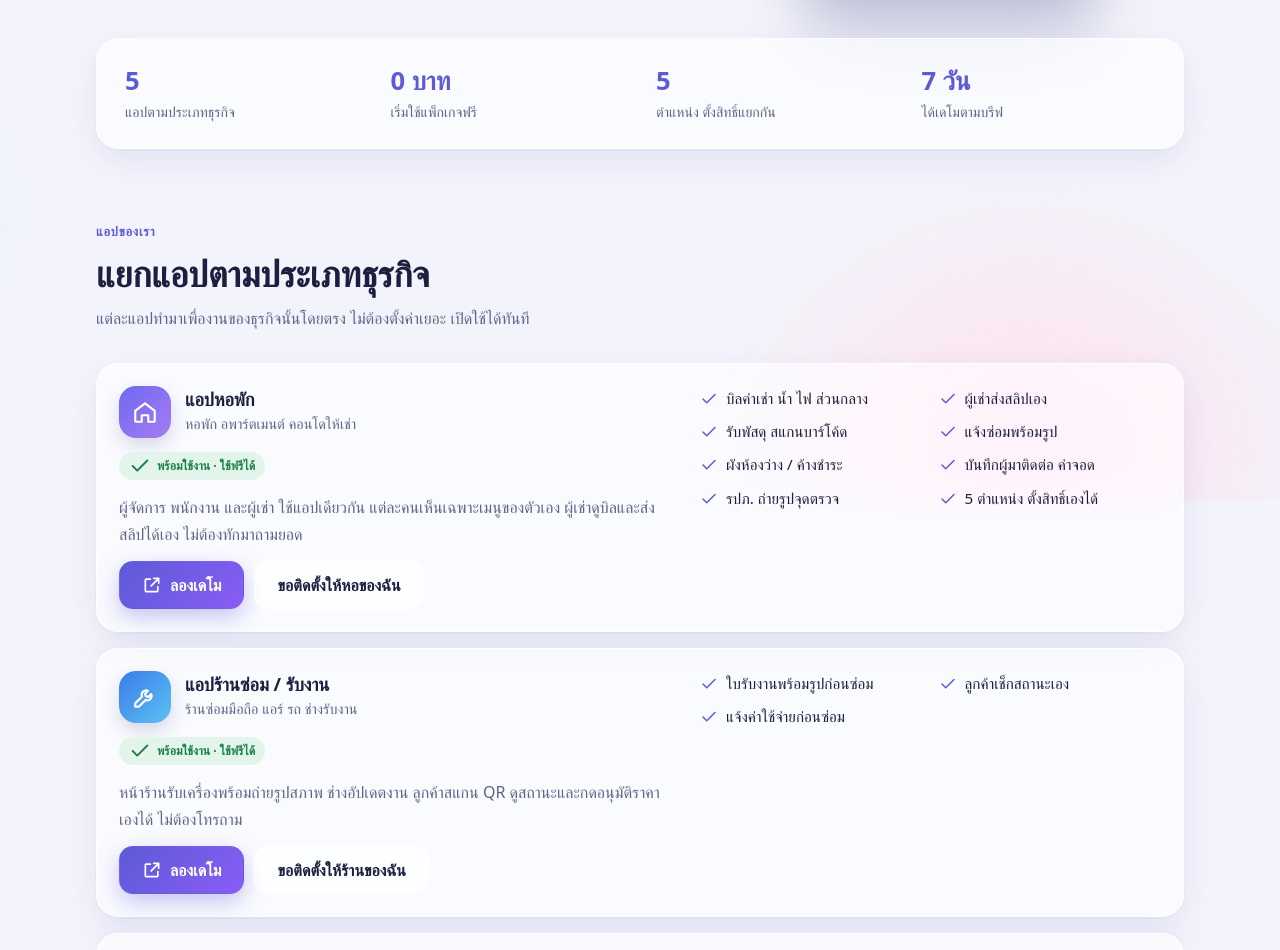
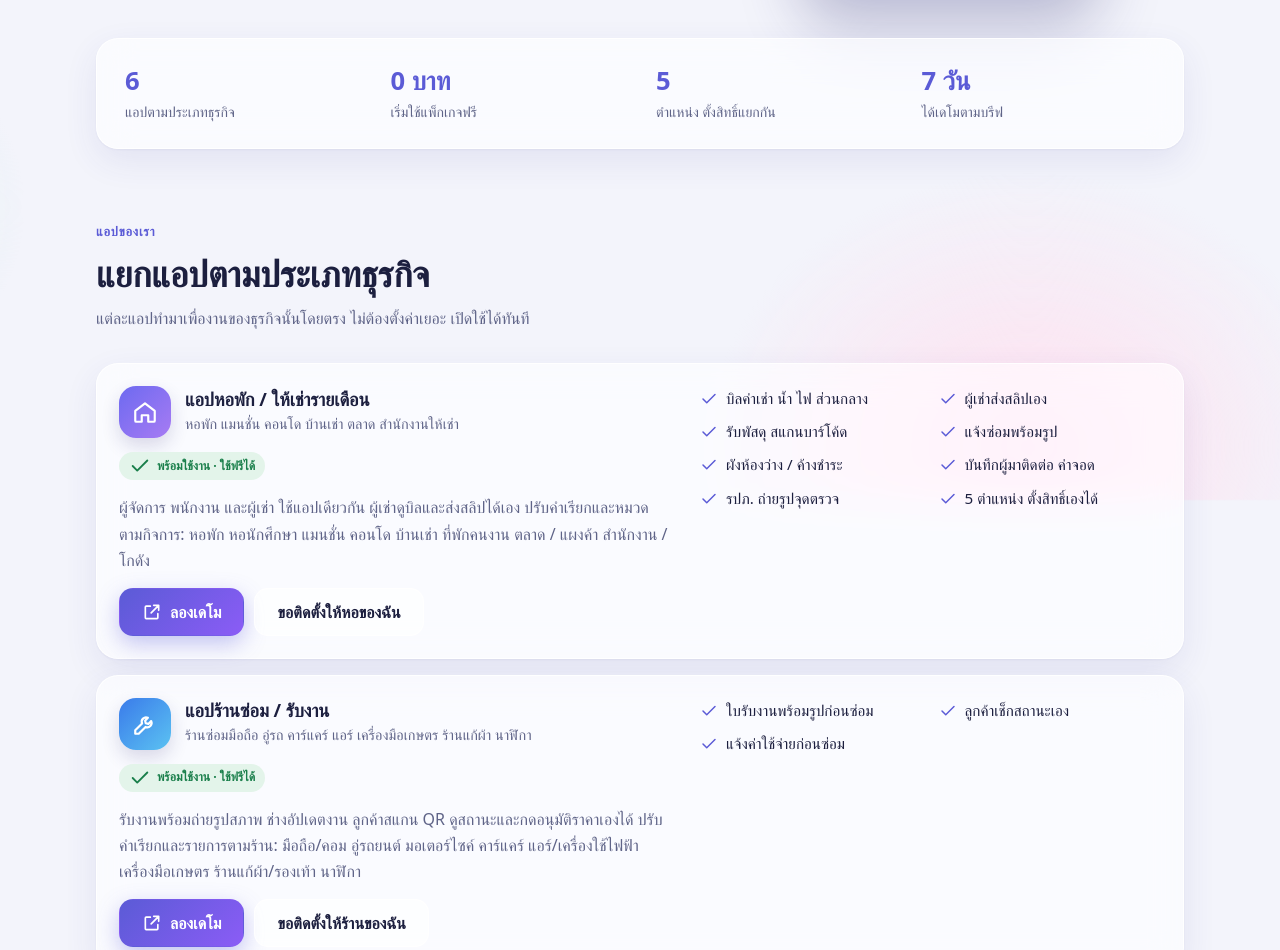
Before and after one commit to asuraphongapps54-prog/asuraphongapps54-prog.github.io, a plain HTML site: page index.html in a window 1280 px wide. Shown: the part 574-1524 px from the top of the page. Drawn offline with Linux system fonts and the light colour scheme; a web font is replaced by a local one.

Commit message:
Add files via upload

```diff
--- a/index.html
+++ b/index.html
@@ -341,34 +341,37 @@ const CONFIG = {
   briefDays: 7,                               // ส่งเดโมให้ลองภายในกี่วัน
   price: { pro: '359', proNote: 'ซื้อขาด จ่ายครั้งเดียว · 1 รหัส ใช้ได้ 1 กิจการ · ปรับแต่งให้เข้ากับธุรกิจฟรี 2 ครั้ง (ตอนซื้อ และหลังใช้งาน 1 เดือน)', ma: '', ultimate: '' },   // เว้นว่าง = "สอบถามราคา" เช่น pro: '2,990'
   apps: [
-    { id:'dorm', name:'แอปหอพัก', for:'หอพัก อพาร์ตเมนต์ คอนโดให้เช่า', status:'live', icon:'home', grad:'g1', cta:'ขอติดตั้งให้หอของฉัน',
-      desc:'ผู้จัดการ พนักงาน และผู้เช่า ใช้แอปเดียวกัน แต่ละคนเห็นเฉพาะเมนูของตัวเอง ผู้เช่าดูบิลและส่งสลิปได้เอง ไม่ต้องทักมาถามยอด',
+    { id:'dorm', name:'แอปหอพัก / ให้เช่ารายเดือน', for:'หอพัก แมนชั่น คอนโด บ้านเช่า ตลาด สำนักงานให้เช่า', status:'live', icon:'home', grad:'g1', cta:'ขอติดตั้งให้หอของฉัน',
+      desc:'ผู้จัดการ พนักงาน และผู้เช่า ใช้แอปเดียวกัน ผู้เช่าดูบิลและส่งสลิปได้เอง ปรับคำเรียกและหมวดตามกิจการ: หอพัก หอนักศึกษา แมนชั่น คอนโด บ้านเช่า ที่พักคนงาน ตลาด / แผงค้า สำนักงาน / โกดัง',
       demo:'https://asuraphongapps54-prog.github.io/apartment/demo.html',
       feats:['บิลค่าเช่า น้ำ ไฟ ส่วนกลาง','ผู้เช่าส่งสลิปเอง','รับพัสดุ สแกนบาร์โค้ด','แจ้งซ่อมพร้อมรูป','ผังห้องว่าง / ค้างชำระ','บันทึกผู้มาติดต่อ ค่าจอด','รปภ. ถ่ายรูปจุดตรวจ','5 ตำแหน่ง ตั้งสิทธิ์เองได้'] },
     { id:'food', name:'แอปร้านอาหาร', for:'ร้านอาหาร คาเฟ่ บาร์ ฟู้ดคอร์ต', status:'soon', icon:'food', grad:'g3', feats:['ลูกค้าสแกน QR สั่งที่โต๊ะ','ครัวเห็นออเดอร์ทันที','สรุปยอดขายรายวัน'] },
-    { id:'repair', name:'แอปร้านซ่อม / รับงาน', for:'ร้านซ่อมมือถือ แอร์ รถ ช่างรับงาน', status:'live', icon:'wrench', grad:'g2', cta:'ขอติดตั้งให้ร้านของฉัน',
-      desc:'หน้าร้านรับเครื่องพร้อมถ่ายรูปสภาพ ช่างอัปเดตงาน ลูกค้าสแกน QR ดูสถานะและกดอนุมัติราคาเองได้ ไม่ต้องโทรถาม',
+    { id:'repair', name:'แอปร้านซ่อม / รับงาน', for:'ร้านซ่อมมือถือ อู่รถ คาร์แคร์ แอร์ เครื่องมือเกษตร ร้านแก้ผ้า นาฬิกา', status:'live', icon:'wrench', grad:'g2', cta:'ขอติดตั้งให้ร้านของฉัน',
+      desc:'รับงานพร้อมถ่ายรูปสภาพ ช่างอัปเดตงาน ลูกค้าสแกน QR ดูสถานะและกดอนุมัติราคาเองได้ ปรับคำเรียกและรายการตามร้าน: มือถือ/คอม อู่รถยนต์ มอเตอร์ไซค์ คาร์แคร์ แอร์/เครื่องใช้ไฟฟ้า เครื่องมือเกษตร ร้านแก้ผ้า/รองเท้า นาฬิกา',
       demo:'https://asuraphongapps54-prog.github.io/repair/demo.html', feats:['ใบรับงานพร้อมรูปก่อนซ่อม','ลูกค้าเช็กสถานะเอง','แจ้งค่าใช้จ่ายก่อนซ่อม'] },
     { id:'queue', name:'แอปนัดคิว', for:'ร้านเสริมสวย สปา ฟิตเนส กวดวิชา', status:'soon', icon:'calendar', grad:'g4', feats:['ลูกค้าจองคิวผ่านลิงก์','เตือนนัดล่วงหน้า','ประวัติลูกค้าแต่ละคน'] },
     { id:'stock', name:'แอปร้านค้า / สต็อก', for:'ร้านชำ มินิมาร์ท ร้านค้าปลีก ร้านวัสดุ', status:'live', icon:'box', grad:'g1', cta:'ขอติดตั้งให้ร้านของฉัน',
       desc:'สแกนบาร์โค้ดขายหน้าร้าน ทอนเงิน พิมพ์ใบเสร็จ ตัดสต็อกอัตโนมัติ ปิดยอดทุกวัน ปรับได้ตามประเภทร้าน: มินิมาร์ท วัสดุก่อสร้าง เสื้อผ้า สัตว์เลี้ยง เกษตร ร้านยา ดอกไม้',
-      demo:'https://asuraphongapps54-prog.github.io/stock/demo.html', feats:['ขายหน้าร้าน สแกนบาร์โค้ด ทอนเงิน','ใบเสร็จ A4 / ม้วน 80 / 58 มม.','เตือนของใกล้หมด ปิดยอดประจำวัน','โปร: เงินเชื่อ รายงานกำไร ป้ายราคา'] }
+      demo:'https://asuraphongapps54-prog.github.io/stock/demo.html', feats:['ขายหน้าร้าน สแกนบาร์โค้ด ทอนเงิน','ใบเสร็จ A4 / ม้วน 80 / 58 มม.','เตือนของใกล้หมด ปิดยอดประจำวัน','โปร: เงินเชื่อ รายงานกำไร ป้ายราคา'] },
+    { id:'hotel', name:'แอปที่พักรายวัน / โรงแรม', for:'โรงแรม รีสอร์ท โฮมสเตย์ โฮสเทล พูลวิลล่า ลานกางเต็นท์', status:'live', icon:'home', grad:'g4', cta:'ขอติดตั้งให้ที่พักของฉัน',
+      desc:'ผังห้องแบบปฏิทิน จองห้องพร้อมตรวจห้องว่าง รับมัดจำ เช็กอิน เช็กเอาต์ ออกใบเสร็จ แม่บ้านอัปเดตสถานะห้อง แขกเปิดลิงก์ดูการจองและยอดคงเหลือได้เอง',
+      demo:'https://asuraphongapps54-prog.github.io/hotel/demo.html', feats:['ผังห้องว่าง / มีแขก 2 สัปดาห์','จอง รับมัดจำ เช็กอิน-เอาต์','สถานะแม่บ้าน','ลิงก์ยืนยันการจองให้แขก','โปร: ราคาวันหยุด/เทศกาล รายงานอัตราเข้าพัก'] },
   ],
   /* ประเภทธุรกิจในฟอร์มส่งบรีฟ: [หมวด, แอปที่ตรงที่สุด, [ประเภทย่อย]] เพิ่ม/ลบได้ตามต้องการ */
   bizTypes: [
     // [หมวด, แอปที่ตรงที่สุด, [ประเภทย่อย]] · ถ้าประเภทไหนใช้แอปอื่น เขียน 'ชื่อ|แอป' เช่น 'องค์กรจัดอบรม|custom'
-    // แอป: dorm หอพัก · food ร้านอาหาร · stock ร้านค้า · repair ร้านซ่อม/รับงาน · queue นัดคิว · custom สั่งทำตามบรีฟ
-    ['ที่พักและพื้นที่ให้เช่า', 'dorm', ['หอพัก','อพาร์ตเมนต์','คอนโดให้เช่า','บ้านเช่า / ห้องแถวให้เช่า','Co-working Space / พื้นที่เช่า']],
+    // แอป: dorm หอพัก/เช่ารายเดือน · hotel ที่พักรายวัน · food ร้านอาหาร · stock ร้านค้า · repair ร้านซ่อม/รับงาน · queue นัดคิว · custom สั่งทำตามบรีฟ
+    ['ที่พักและพื้นที่ให้เช่า', 'dorm', ['หอพัก','อพาร์ตเมนต์','หอพักนักศึกษา','แมนชั่น / เซอร์วิสอพาร์ตเมนต์','คอนโดให้เช่า','บ้านเช่า / ห้องแถวให้เช่า','ที่พักคนงาน','ตลาด / แผงค้าให้เช่า','สำนักงาน / โกดังให้เช่า','Co-working Space / พื้นที่เช่า']],
     ['อาหารและเครื่องดื่ม', 'food', ['ร้านอาหาร','ร้านคาเฟ่ / ร้านกาแฟ','บาร์และผับ','ร้านเบเกอรี่ / ขนม','ร้านชานม / เครื่องดื่ม','ฟู้ดทรัก / ร้านริมทาง','ครัวส่งอาหาร / ร้านเดลิเวอรี']],
     ['ร้านค้าและคลังสินค้า', 'stock', ['ร้านชำ / โชห่วย','มินิมาร์ท','ซูเปอร์มาร์เก็ต','ร้านขายสินค้า','ร้านค้าปลีก','ร้านขายส่ง','คลังสินค้า','ร้านวัสดุก่อสร้าง / ฮาร์ดแวร์','ร้านเสื้อผ้า / แฟชั่น','ร้านค้าออนไลน์','ร้านขายยา']],
-    ['งานซ่อมและบริการ', 'repair', ['ร้านซ่อมมือถือ / คอมพิวเตอร์','ช่างแอร์ / ไฟฟ้า / ประปา','อู่ซ่อมรถ / ศูนย์บริการรถยนต์','คาร์แคร์ / ล้างรถ','ร้านซักรีด']],
+    ['งานซ่อมและบริการ', 'repair', ['ร้านซ่อมมือถือ / คอมพิวเตอร์','ช่างแอร์ / ไฟฟ้า / ประปา','อู่ซ่อมรถ / ศูนย์บริการรถยนต์','คาร์แคร์ / ล้างรถ','ร้านซ่อมมอเตอร์ไซค์ / จักรยาน','ร้านซ่อมเครื่องมือเกษตร / เครื่องยนต์เล็ก','ร้านแก้เสื้อผ้า / ซ่อมรองเท้า กระเป๋า','ร้านซ่อมนาฬิกา / เครื่องประดับ','ร้านซักรีด']],
     ['ความงามและนัดหมาย', 'queue', ['ร้านเสริมสวย / ตัดผม','ร้านทำเล็บ','สปา / ร้านนวด','ฟิตเนส / สตูดิโอ / เทรนเนอร์']],
     ['การศึกษาและคอร์สเรียน', 'queue', ['โรงเรียนกวดวิชา / ติวเตอร์','สถาบันสอนทักษะ (ดนตรี ภาษา กีฬา)','องค์กรที่จัดอบรมภายใน|custom','เนอสเซอรี / รับเลี้ยงเด็ก|custom']],
     ['งานภาคสนามและองค์กร', 'custom', ['รับเหมาก่อสร้าง / ตกแต่งภายใน','บริษัททำความสะอาด / แม่บ้าน','ทีมขายนอกสถานที่ (เซลส์)']],
     ['ให้เช่ารถและอุปกรณ์', 'custom', ['รถเช่า / มอเตอร์ไซค์เช่า','อุปกรณ์ให้เช่า (กล้อง เต็นท์ ชุด)','ร้านเช่าชุด / พร็อพงาน']],
     ['งานประจำในหน่วยงาน / สำนักงาน', 'custom', ['ติดตามงานส่งต่อระหว่างแผนก (เช่น เอกสาร พัสดุ ชิ้นงาน)','เช็กลิสต์งานประจำวัน / ตารางเวร','ยืม-คืนอุปกรณ์ / ครุภัณฑ์','แจ้งซ่อมภายในองค์กร','รับ-ส่งพัสดุและเอกสารในองค์กร','บันทึกอุณหภูมิตู้เย็น / ตรวจเช็กเครื่องมือ','ลงเวลา / ขอลา / ขอ OT']],
     ['สัตว์เลี้ยง', 'queue', ['อาบน้ำตัดขนสัตว์','คลินิกสัตว์','โรงแรมรับฝากสัตว์','ร้านขายอาหารและอุปกรณ์สัตว์|stock']],
-    ['ท่องเที่ยวและที่พักระยะสั้น', 'queue', ['โฮมสเตย์ / รีสอร์ตเล็ก','โฮสเทล','ลานกางเต็นท์ / แคมป์','ทัวร์ / ไกด์ท้องถิ่น']],
+    ['โรงแรมและที่พักรายวัน', 'hotel', ['โรงแรม','รีสอร์ท','โฮมสเตย์','โฮสเทล','พูลวิลล่า / บ้านพักตากอากาศ','ห้องพัก / คอนโดรายวัน','ลานกางเต็นท์ / แกลมปิ้ง','ทัวร์ / ไกด์ท้องถิ่น|queue']],
     ['งานอีเวนต์และสร้างสรรค์', 'queue', ['รับจัดงาน / งานแต่ง','ช่างภาพ / สตูดิโอถ่ายรูป','ร้านพิมพ์ / ถ่ายเอกสาร / ป้าย|repair','ร้านดอกไม้ / ของขวัญ|stock']],
     ['ขนส่งและส่งของ', 'custom', ['ขนส่ง / รถรับจ้างขนของ','แมสเซนเจอร์ / ส่งเอกสาร','รถรับส่งนักเรียน / พนักงาน']],
     ['เกษตรและผลิต', 'stock', ['ฟาร์ม / สวนผลไม้','ร้านปุ๋ย / อุปกรณ์การเกษตร','วิสาหกิจชุมชน / OTOP','โรงงานขนาดเล็ก / รับผลิต OEM','งานผลิตตามสั่ง (เฟอร์นิเจอร์ ป้าย งานเหล็ก)|repair']],
```
